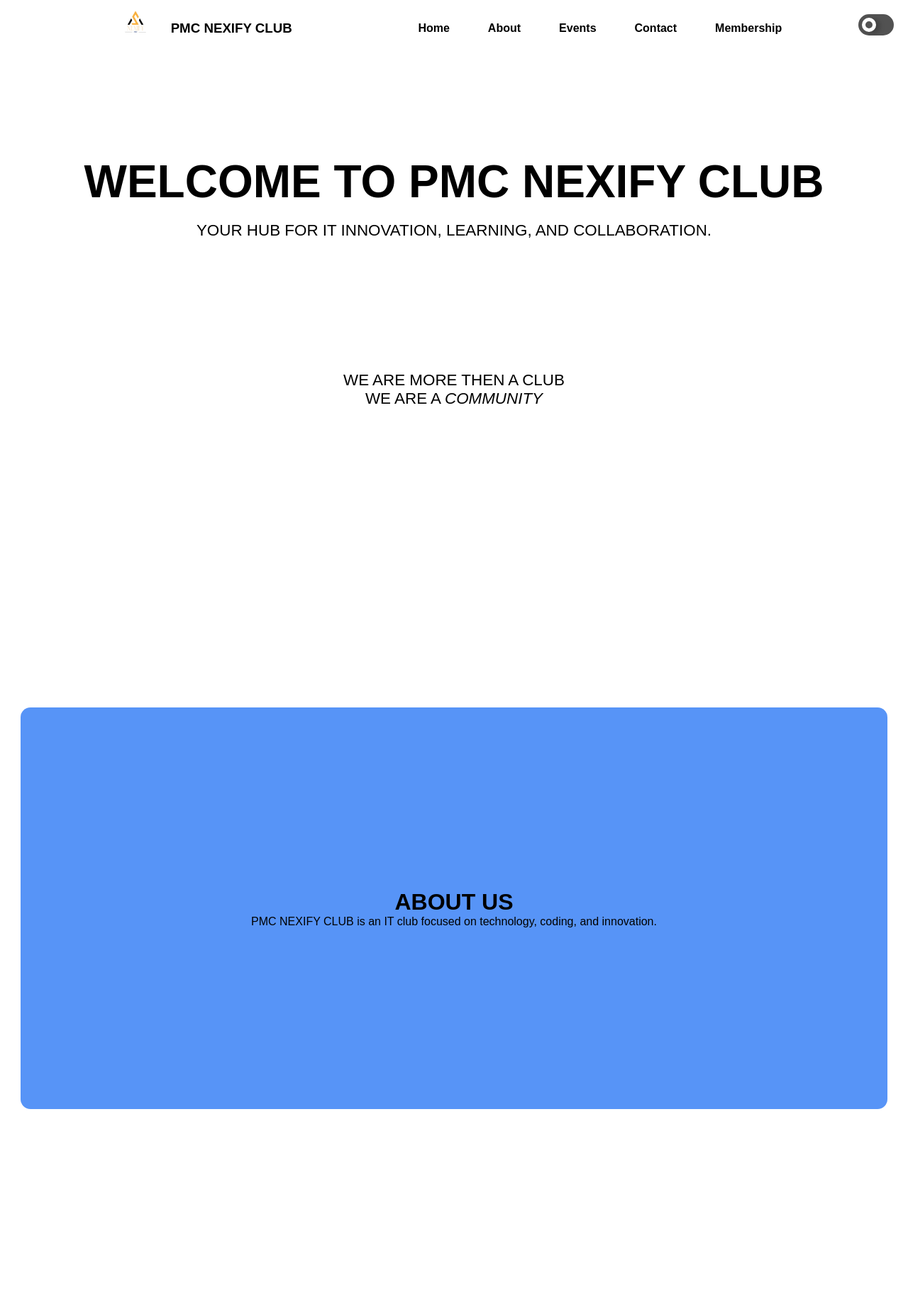
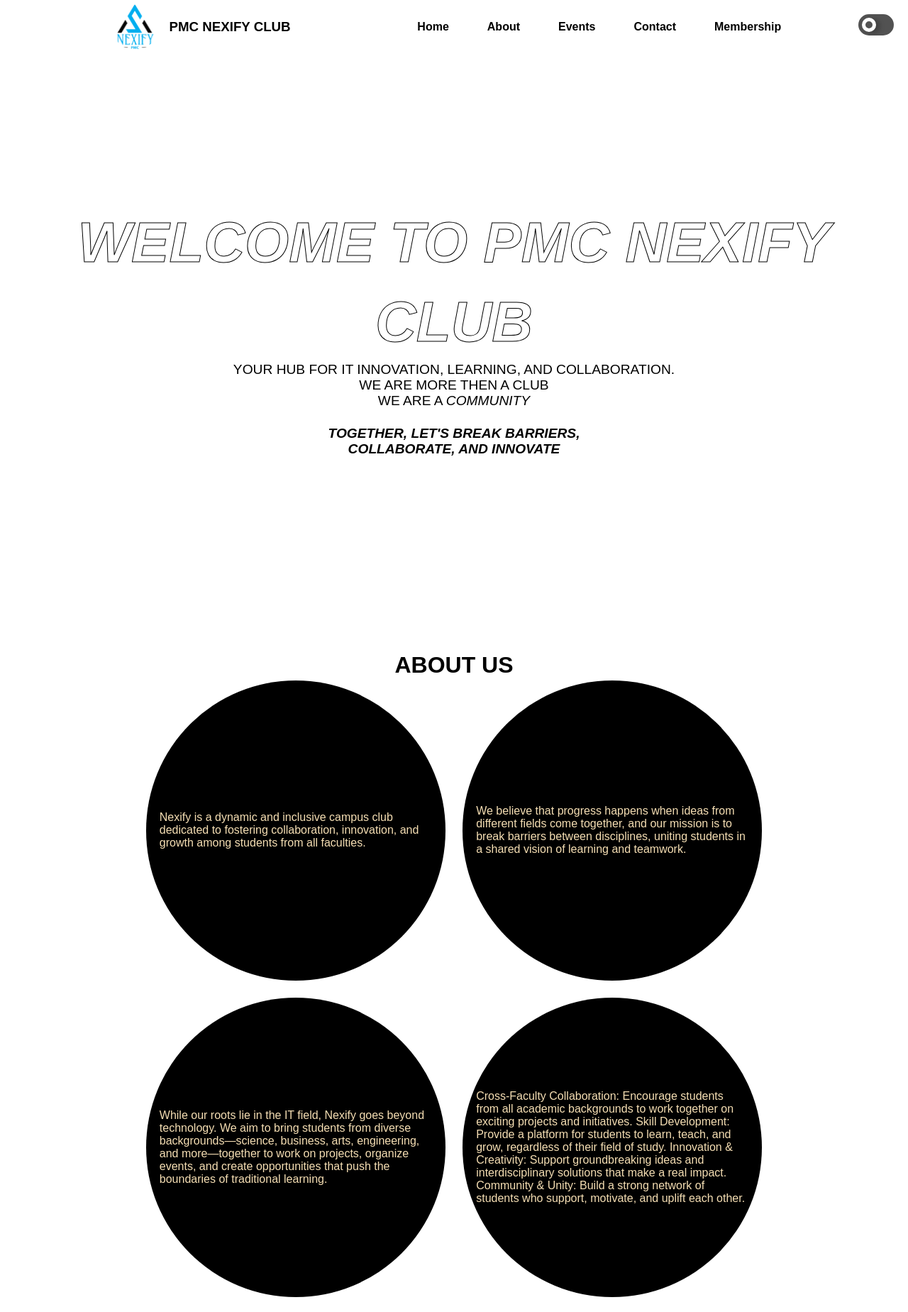
Before and after one commit to Nexifypmc/Nexify-club_pmc, a website built with Vite: page index.html in a window 1280 px wide. Shown: the top 1849 px of the page at 71% size. Built offline with nearby package versions, Linux system fonts and the light colour scheme.

Commit message:
Feat: Working on about us page

```diff
--- a/index.html
+++ b/index.html
@@ -5,18 +5,23 @@
         <meta name="viewport" content="width=device-width, initial-scale=1.0" />
         <title>PMC NEXIFY CLUB</title>
         <link rel="stylesheet" href="./src/style.css" />
-        <link rel="icon" type="image/png" href="resources/icon1.png" />
+        <link
+            rel="icon"
+            type="image/png"
+            href="resources/favicon_io/favicon-16x16.png"
+        />
         <!-- Favicon -->
     </head>
-    <body>
-        <header>
+    <body id="body">
+        <header id="nav-header">
             <div class="logo-title">
                 <img
-                    src="resources/ClubLogo.jpeg"
+                    id="logo"
+                    src="resources/ClubLogo.png"
                     alt="PMC NEXIFY CLUB Logo"
                     class="club-logo"
-                    width="100px"
-                    height="100px"
+                    width="90px"
+                    height="90px"
                 />
                 <!-- Logo beside title -->
                 <h3>PMC NEXIFY CLUB</h3>
@@ -46,20 +51,56 @@
             <div id="home-container">
                 <h2>Welcome to PMC NEXIFY CLUB</h2>
                 <p>Your hub for IT innovation, learning, and collaboration.</p>
-                <div>
-                    <p>We are more then a club</p>
-                    <p>We are a <i> Community</i></p>
-                </div>
+                <p>We are more then a club</p>
+                <p>We are a <i> Community</i></p>
+                <p class="moto">
+                    <strong>
+                        Together, let's break barriers, collaborate, and
+                        innovate</strong
+                    >
+                </p>
             </div>
         </section>
 
         <section id="about">
             <div id="about-container">
                 <h2>About Us</h2>
-                <p>
-                    PMC NEXIFY CLUB is an IT club focused on technology, coding,
-                    and innovation.
-                </p>
+                <div id="about-content-container">
+                    <div id="first-paragraph">
+                        Nexify is a dynamic and inclusive campus club dedicated
+                        to fostering collaboration, innovation, and growth among
+                        students from all faculties.
+                    </div>
+                    <div>
+                        We believe that progress happens when ideas from
+                        different fields come together, and our mission is to
+                        break barriers between disciplines, uniting students in
+                        a shared vision of learning and teamwork.
+                    </div>
+                    <div>
+                        While our roots lie in the IT field, Nexify goes beyond
+                        technology. We aim to bring students from diverse
+                        backgrounds—science, business, arts, engineering, and
+                        more—together to work on projects, organize events, and
+                        create opportunities that push the boundaries of
+                        traditional learning.
+                    </div>
+                    <div>
+                        Cross-Faculty Collaboration: Encourage students from all
+                        academic backgrounds to work together on exciting
+                        projects and initiatives. Skill Development: Provide a
+                        platform for students to learn, teach, and grow,
+                        regardless of their field of study. Innovation &
+                        Creativity: Support groundbreaking ideas and
+                        interdisciplinary solutions that make a real impact.
+                        Community & Unity: Build a strong network of students
+                        who support, motivate, and uplift each other.
+                    </div>
+                    <div>
+                        PMC NEXIFY CLUB is an IT club focused on technology,
+                        coding, and innovation.
+                    </div>
+                </div>
             </div>
         </section>
 
@@ -90,5 +131,6 @@
 
         <script src="script.js"></script>
         <!-- Include JavaScript file -->
+        <script src="./src/index.ts"></script>
     </body>
 </html>
--- /dev/null
+++ b/src/index.ts
@@ -0,0 +1,28 @@
+//
+// navigation toggle logic
+// Warning: Donot change any class or id in the html file
+// Doing so may result in this logic not working
+//
+
+const nav = document.getElementById("nav-header");
+let previousPosition = window.scrollY;
+let timeoutId: any = null;
+window.addEventListener("scroll", (e) => {
+  if (timeoutId) {
+    clearTimeout(timeoutId);
+  }
+  timeoutId = setTimeout(() => {
+    const currentPosition = window.scrollY;
+    if (!nav) {
+      return;
+    }
+    if (currentPosition > previousPosition) {
+      nav.classList.remove("show");
+      nav.classList.add("hide");
+    } else {
+      nav.classList.remove("hide");
+      nav.classList.add("show");
+    }
+    previousPosition = currentPosition;
+  }, 10);
+});
--- a/src/style.css
+++ b/src/style.css
@@ -1,8 +1,4 @@
 /* Default Variables */
-* {
-    margin: 0%;
-    padding: 0%;
-}
 :root {
     --background-color: #f4f4f4;
     --text-color: #000000;
@@ -19,11 +15,20 @@
     --button-hover-background-color: #0055a5;
 }
 
+* {
+    margin: 0;
+    padding: 0;
+}
+html {
+    scroll-behavior: smooth;
+}
+
 /* Global Styling */
 body {
     font-family: Arial, sans-serif;
     margin: 0;
     padding: 0;
+    min-height: 100dvh;
     background-size: cover;
     text-align: center;
     color: var(--text-color);
@@ -34,6 +39,9 @@ body {
 
 /* HEADER */
 header {
+    transition:
+        opacity 300ms linear,
+        transform 300ms ease-out;
     color: black;
     display: flex;
     position: sticky;
@@ -43,10 +51,12 @@ header {
     justify-content: space-evenly;
 }
 
-.club-logo {
+#logo {
     border-radius: 100%;
     width: 5rem;
-    max-height: 5rem;
+    padding: 0.4rem;
+    max-height: 4rem;
+    width: 4rem;
 }
 
 /* LOGO Sizing and Effects */
@@ -218,9 +228,18 @@ body.dark-mode {
         right: 10px;
     }
 }
+.hide {
+    opacity: 0;
+    transform: translateY(-100%);
+}
+
+.show {
+    opacity: 1;
+    transform: translateY(0);
+}
 section {
     display: flex;
-    width: 100dvw;
+    width: 100%;
     height: 100dvh;
     justify-content: center;
     align-items: center;
@@ -239,24 +258,77 @@ section div {
     text-transform: uppercase;
     text-wrap: wrap;
     font-weight: 14px;
-    font-size: 4rem;
+    font-size: 5rem;
     line-height: 7rem;
+    font-style: italic;
+    color: transparent;
+    -webkit-text-stroke: 1px black;
 }
 
 #home-container p {
     text-transform: uppercase;
     text-wrap: wrap;
-    font-weight: 14px;
-    font-size: 1.4rem;
+    font-weight: lighter;
+    font-size: 1.2rem;
+}
+
+.moto {
+    font-size: 2rem;
+    padding: 0.5rem;
+    margin: 1rem;
+    font-style: italic;
+    text-wrap: wrap;
+    max-width: 30dvw;
+    font-size: 1.5rem;
+    text-transform: uppercase;
+}
+
+#about {
+    max-width: 90dvw;
+    min-height: 100dvh;
+    padding: 4rem;
 }
 
 #about-container {
+    display: flex;
+    flex-direction: column;
+    justify-content: center;
+    align-items: center;
+    min-height: 100dvh;
+}
+
+#about-content-container {
+    max-width: 90dvw;
+    min-height: 100dvh;
     border-radius: 14px;
     padding: 0.2rem;
-    background-color: #5794f7;
+    display: flex;
+    justify-content: center;
+    align-items: center;
+    flex-direction: row;
+    flex-wrap: wrap;
+    gap: 1.5rem;
 }
 
-#about-container h2 {
+#about h2 {
     font-size: 2rem;
     text-transform: uppercase;
 }
+
+#about-content-container div {
+    width: 24em;
+    height: 24em;
+    border-radius: 50%;
+    text-align: left;
+    padding: 1.2rem;
+    font-size: 1rem;
+    background: black;
+    display: flex;
+    justify-content: center;
+    align-items: center;
+    text-wrap: warp;
+    color: wheat;
+}
+
+#first-paragraph {
+}
```
Also changed, not shown: resources/ClubLogo.jpeg (deleted), resources/ClubLogo.png (added), resources/favicon_io/android-chrome-192x192.png (added), resources/favicon_io/android-chrome-512x512.png (added), resources/favicon_io/apple-touch-icon.png (added), resources/favicon_io/favicon-16x16.png (added), resources/favicon_io/favicon-32x32.png (added), resources/favicon_io/favicon.ico (added), resources/favicon_io/site.webmanifest (added).
